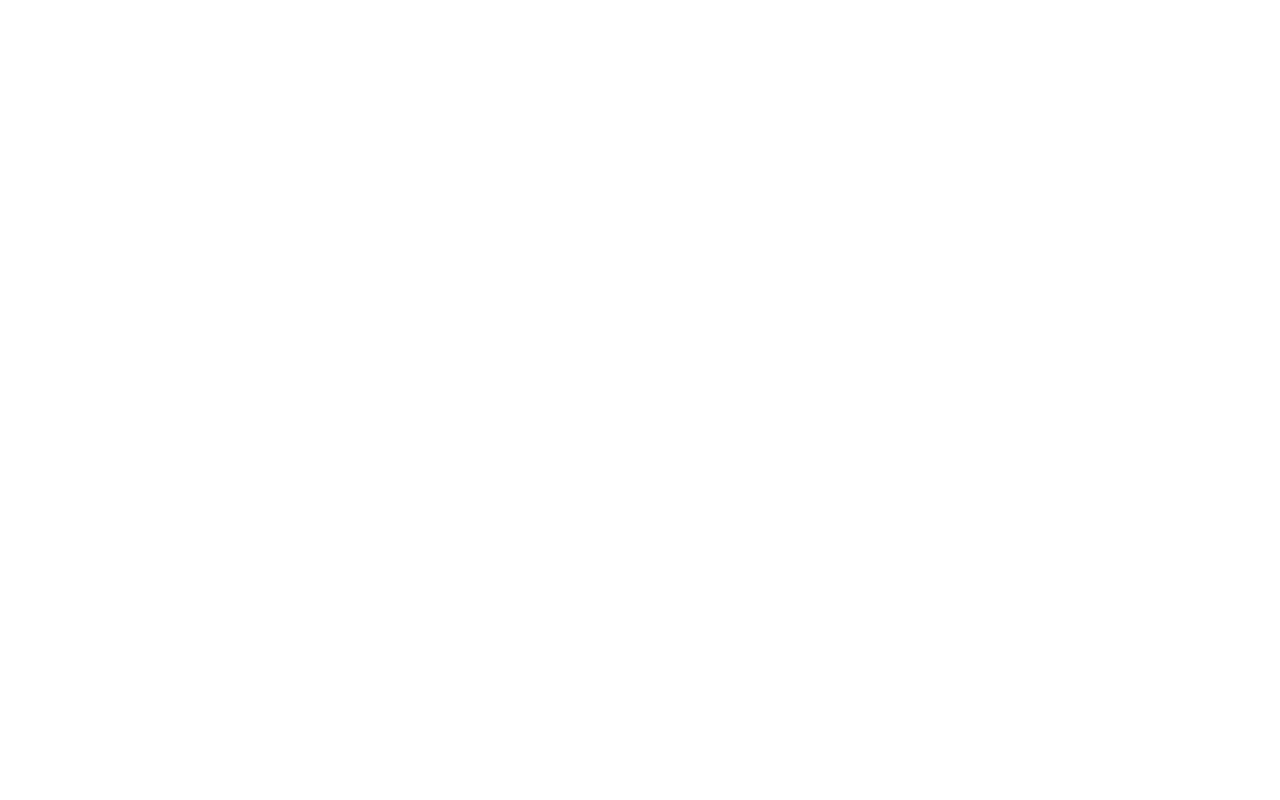
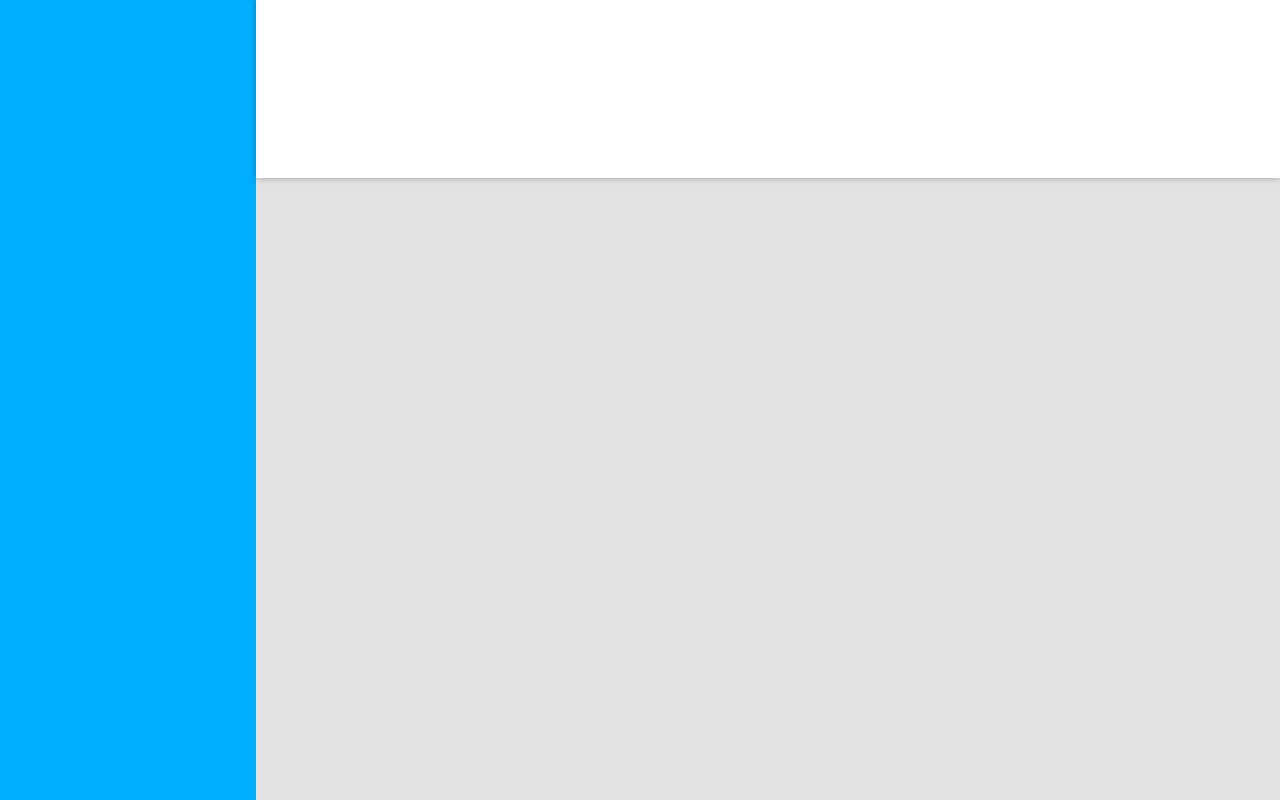
Before and after one commit to JK9913/Grid_Assignment, a plain HTML site: page index.html in a window 1280 px wide. Drawn offline with Linux system fonts and the light colour scheme.

Commit message:
added main divs and styling + grid. Now ready for input data

```diff
--- a/index.html
+++ b/index.html
@@ -3,9 +3,14 @@
 <head>
     <meta charset="UTF-8">
     <meta name="viewport" content="width=device-width, initial-scale=1.0">
-    <title>Document</title>
+    <title>Admin page</title>
+    <link rel="stylesheet" href="style.css">
 </head>
 <body>
-
+    <div class="container">
+        <div class="sidebar"></div>
+        <div class="header"></div>
+        <div class="mainview"></div>
+    </div>
 </body>
 </html>
--- a/style.css
+++ b/style.css
@@ -0,0 +1,30 @@
+html, body {
+    margin: 0;
+    padding: 0;
+    width: 100%;
+    height: 100%;
+}
+
+.container {
+    display: grid;
+    grid-template: repeat(1, minmax(5%,1fr)) repeat(1, minmax(20%, 3.5fr)) /repeat(1, minmax(5%,1fr)) repeat(1, minmax(20%,4fr));
+    background-color: rgba(163, 163, 163, 0.3);
+    width: 100%;
+    height: 100%;
+}
+
+.sidebar{
+    background-color: rgb(0, 174, 255);
+    grid-area: 1 / 1 / -1 / 1;
+}
+
+.header {
+    background-color: white;
+    grid-area: 1 / 2 / 1 / -1;
+    box-shadow: 0 0 7px 0 rgba(0, 0, 0, 0.3);
+}
+
+.mainview {
+    background-color: transparent;
+    grid-area: 2 / 2 / -1 / -1;
+}
```
